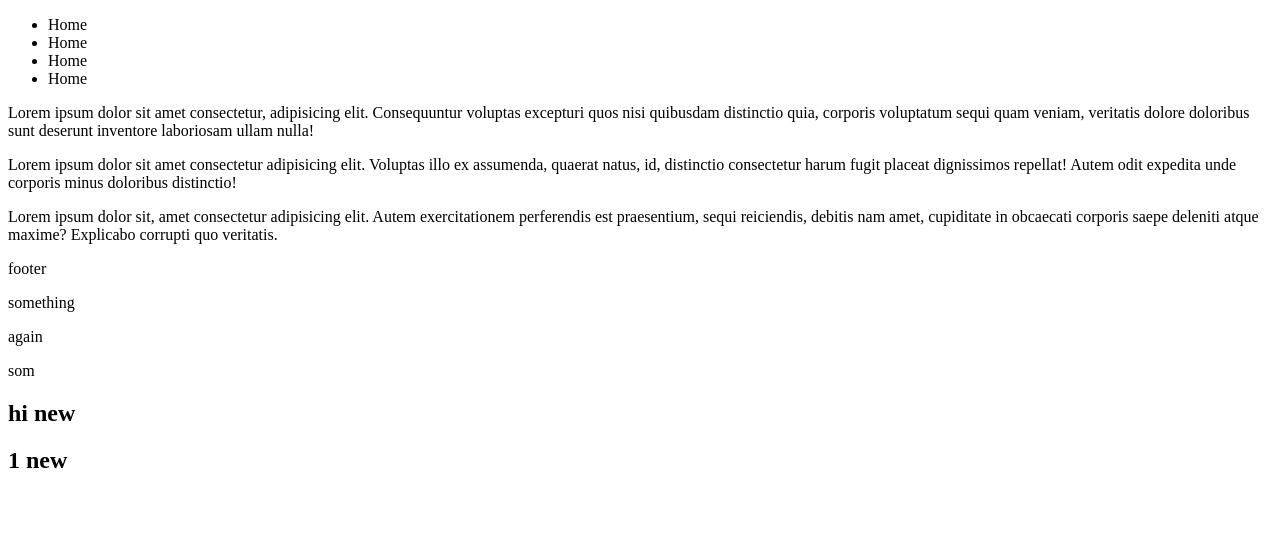
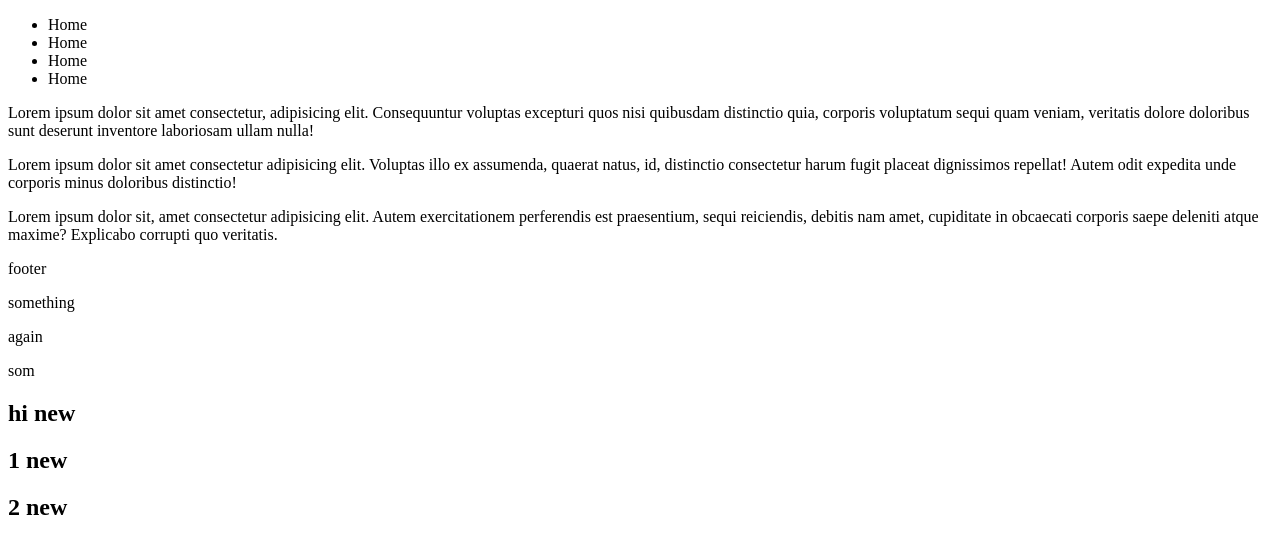
Before and after one commit to chhakuli123/practice-merging, a plain HTML site: page index.html in a window 1280 px wide. Drawn offline with Linux system fonts and the light colour scheme.

Commit message:
2 commit

```diff
--- a/index.html
+++ b/index.html
@@ -38,6 +38,7 @@
     <div class="new">
         <h2>hi new</h2>
         <h2>1 new</h2>
+        <h2>2 new</h2>
     </div>
 </body>
 
```
